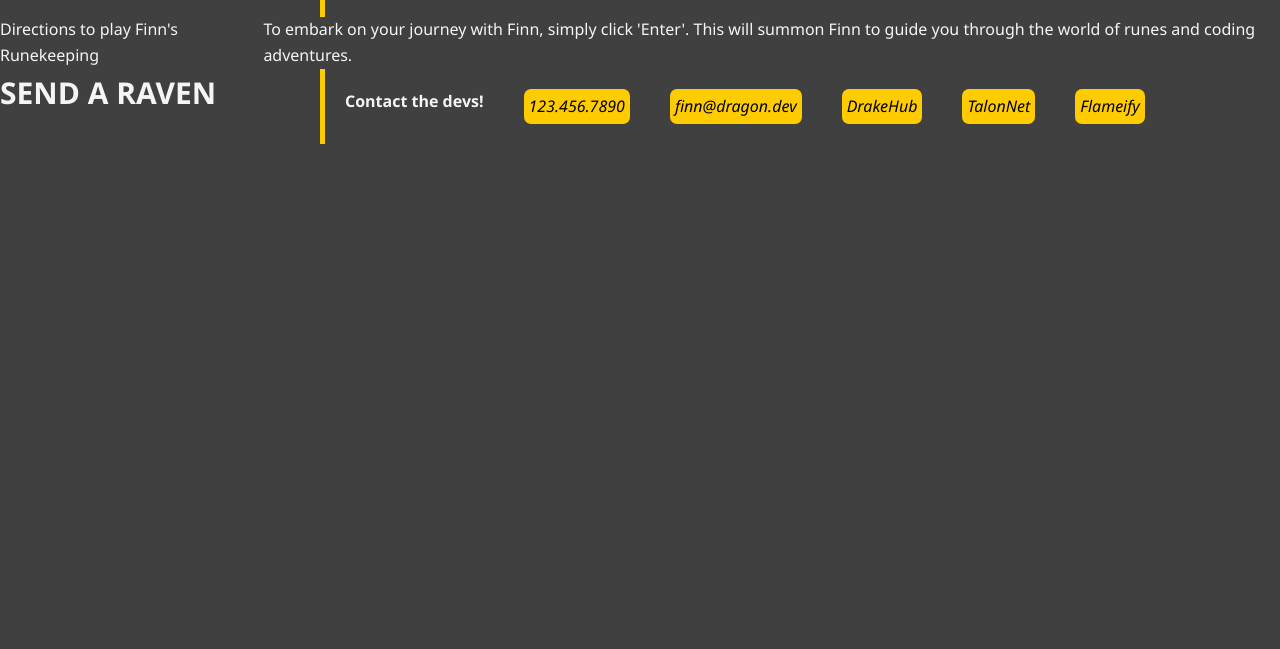
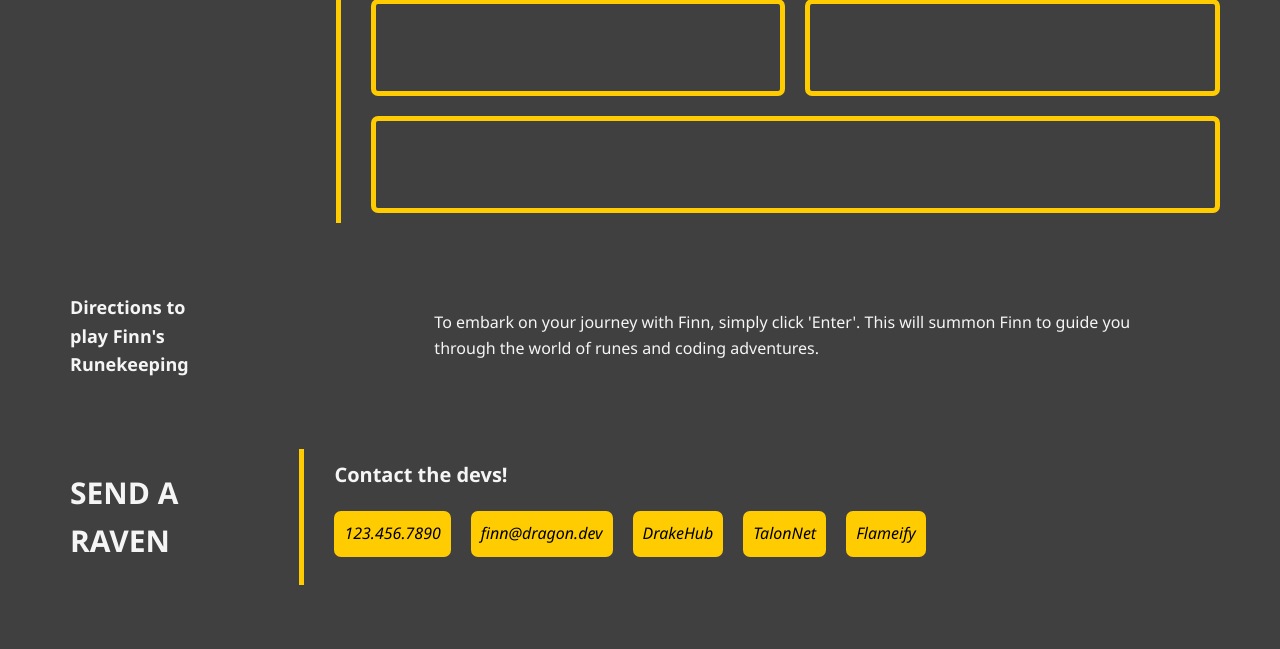
Before and after one commit to PamHornedo/Runekeeping_Game_Homepage, a plain HTML site: page index.html in a window 1280 px wide. Shown: the part 694-1343 px from the top of the page. Before the commit the page ends 902 px from the top, so only its background shows below. Drawn offline with Linux system fonts and the light colour scheme.

Commit message:
sections 2-4

```diff
--- a/assets/css/style.css
+++ b/assets/css/style.css
@@ -53,13 +53,15 @@ nav {
   align-content: center;
 }
 
-a{
+a {
   padding: 20px;
   text-decoration: none;
   color: #ffcc02;
 }
 
-section {
+#section-1,
+#section-2,
+#section-4 {
   display: flex;
   justify-content: space-between;
 }
@@ -73,16 +75,16 @@ margin: auto;
   padding: 50px;
 }
 
-#name{
+#name {
   font-weight: bold;
   font-size: 18px;
 }
 
-#job{
+#job {
   font-size: 16px;
 }
 
-#Legend{
+#Legend {
   display: flex inline-block;
   width: 50%;
   margin: auto;
@@ -95,6 +97,8 @@ img {
 }
 
 #Runes {
+  margin-left: 50px;
+  padding: 20px;
   justify-content: flex-start;
   font-size: 30px;
   font-weight: bold;
@@ -104,35 +108,47 @@ text-align: center;
 .flex-container {
   display: flex;
   flex-wrap: wrap;
+  margin-right: 50px;
+  padding-left: 20px;
   width: 75%;
   border-left: solid #ffcc02 5px;
 }
 
-.flex-item{
-  margin: 20px;
+.flex-item,
+.flex-item2,
+.flex-item3 {
+  margin: 10px;
 }
 
-.rune1{
+.flex-item {
+  flex: 1 1 500px;
+}
+
+.rune1 {
   background-image: url(../images/rune1.jpg);
 }
 
-.rune2{
+.rune2 {
   background-image: url(../images/rune2.jpg);
 }
 
-.rune3{
+.rune3 {
   background-image: url(../images/rune3.jpg);
 }
 
-.rune4{
+.rune4 {
   background-image: url(../images/rune4.jpg);
 }
 
-.rune5{
+.rune5 {
   background-image: url(../images/rune5.jpg);
 }
 
-.rune1 , .rune2 , .rune3 , .rune4 , .rune5 {
+.rune1,
+.rune2,
+.rune3,
+.rune4,
+.rune5 {
   border: solid #ffcc02 5px;
   border-radius: 7px;
   background-size: cover;
@@ -141,20 +157,90 @@ text-align: center;
   padding: 5%;
 }
 
+#section-3 {
+  display: flex;
+  justify-content: flex-start;
+  margin-right: auto;
+  margin-top: 50px;
+  margin-bottom: 50px;
+}
 
-#Send{
+#Directions {
+  margin-left: 50px;
+  padding: 20px;
+  text-wrap: wrap;
+  font-size: 18px;
+  font-weight: bold;
+  width: 250px;
+}
+
+.enter {
+  margin-left: 200px;
+  margin-right: 100px;
+  align-content: center;
+  justify-content: center;
+  font-size: 16px;
+}
+.flex-container2 {
+  margin-right: 50px;
+  padding-left: 20px;
+  width: 75%;
+  border-left: solid #ffcc02 5px;
+}
+
+#container-jr {
+  display: flex;
+  flex-direction: row;
+}
+
+#Send {
+  margin-left: 50px;
+  padding: 20px;
   font-size: 30px;
   font-weight: bold;
 }
 
-.devs{
+.devs {
+  font-size: 20px;
+  color: #f5f5f5;
   font-weight: bold;
 }
 
-.contact{
+.contact {
+  padding: 5px;
   background-color: #ffcc02;
   border: solid #ffcc02 5px;
   border-radius: 7px;
   color: #000000;
   font-style: italic;
 }
+
+@media screen and (max-width: 1485px) {
+  .flex-item {
+    flex: 1 1 400px;
+  }
+}
+
+@media screen and (max-width: 1271px) {
+  .flex-item {
+    flex: 1 1 300px;
+  }
+}
+
+@media screen and (max-width: 1055px) {
+  .flex-item {
+    flex: 1 1 200px;
+  }
+}
+
+@media screen and (max-width: 828px) {
+  .flex-item {
+    flex: 1 1 100px;
+  }
+}
+
+@media screen and (max-width: 585px) {
+  .flex-item {
+    flex: 1 1 60px;
+  }
+}
--- a/index.html
+++ b/index.html
@@ -17,7 +17,7 @@
         <a href="#Send">Send a Raven</a>
       </nav>
     </header>
-    <section>
+    <section id="section-1">
       <div class="Finn">
         <img
           src="assets/images/finn.png"
@@ -52,7 +52,7 @@
         </div>
       </main>
     </section>
-    <section>
+    <section id="section-2">
       <h2 id="Runes">RUNES OF POWER</h2>
       <main class="flex-container">
         <div class="flex-item rune1"></div>
@@ -62,29 +62,27 @@
         <div class="flex-item rune5"></div>
       </main>
     </section>
-    <section>
-      <aside>
-        <p id="Directions">Directions to play Finn's Runekeeping</p>
-      </aside>
-      <main>
-        <div>
-          <p class="enter">
-            To embark on your journey with Finn, simply click 'Enter'. This will
-            summon Finn to guide you through the world of runes and coding
-            adventures.
-          </p>
-        </div>
+    <section id="section-3">
+      <h2 id="Directions">Directions to play Finn's Runekeeping</h2>
+      <main class="enter">
+        <p>
+          To embark on your journey with Finn, simply click 'Enter'. This will
+          summon Finn to guide you through the world of runes and coding
+          adventures.
+        </p>
       </main>
     </section>
-    <section>
-      <p id="Send">SEND A RAVEN</p>
-      <main class="flex-container">
-        <div class="flex-item devs">Contact the devs!</div>
-        <div class="flex-item contact">123.456.7890</div>
-        <div class="flex-item contact">finn@dragon.dev</div>
-        <div class="flex-item contact">DrakeHub</div>
-        <div class="flex-item contact">TalonNet</div>
-        <div class="flex-item contact">Flameify</div>
+    <section id="section-4">
+      <h2 id="Send">SEND A RAVEN</h2>
+      <main class="flex-container2">
+        <div class="flex-item2 devs">Contact the devs!</div>
+        <div id="container-jr">
+          <div class="flex-item3 contact">123.456.7890</div>
+          <div class="flex-item3 contact">finn@dragon.dev</div>
+          <div class="flex-item3 contact">DrakeHub</div>
+          <div class="flex-item3 contact">TalonNet</div>
+          <div class="flex-item3 contact">Flameify</div>
+        </div>
       </main>
     </section>
   </body>
```
Lines whose indentation alone changed are shown as unchanged.
